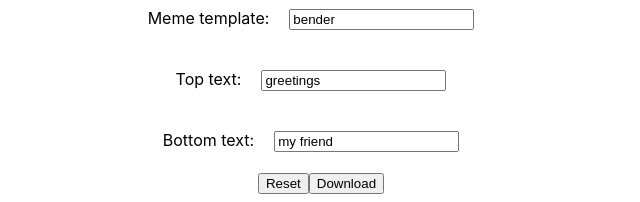
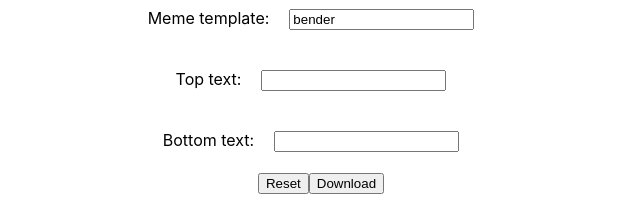
Before and after one commit to janaabf/pjct-react-2-meme-generator, a React (Create React App) app: page / in a window 1280 px wide. Shown: the part 547-749 px from the top of the page, without its empty margins (319-959 px from the left). Built offline with nearby package versions, Linux system fonts and the light colour scheme.

Commit message:
Add option to enter top text only

```diff
--- a/src/Memes.js
+++ b/src/Memes.js
@@ -3,14 +3,24 @@ import { useState } from 'react';
 
 export default function Memes() {
   const [meme, setMeme] = useState('bender');
-  const [top, setTop] = useState('greetings');
-  const [bottom, setBottom] = useState('my friend');
+  const [top, setTop] = useState('');
+  const [bottom, setBottom] = useState('');
+
+  const urlSelector = (memes, tops, bottoms) => {
+    if (!tops && !bottoms) {
+      return `https://api.memegen.link/images/${memes}.png`;
+    } else if (!bottoms) {
+      return `https://api.memegen.link/images/${memes}/${tops}.png`;
+    } else {
+      return `https://api.memegen.link/images/${memes}/${tops}/${bottoms}.png`;
+    }
+  };
 
   return (
     <>
       {meme ? (
         <img
-          src={`https://api.memegen.link/images/${meme}/${top}/${bottom}.png`}
+          src={urlSelector(meme, top, bottom)}
           alt="meme"
           data-test-id="meme-image"
         />
```
